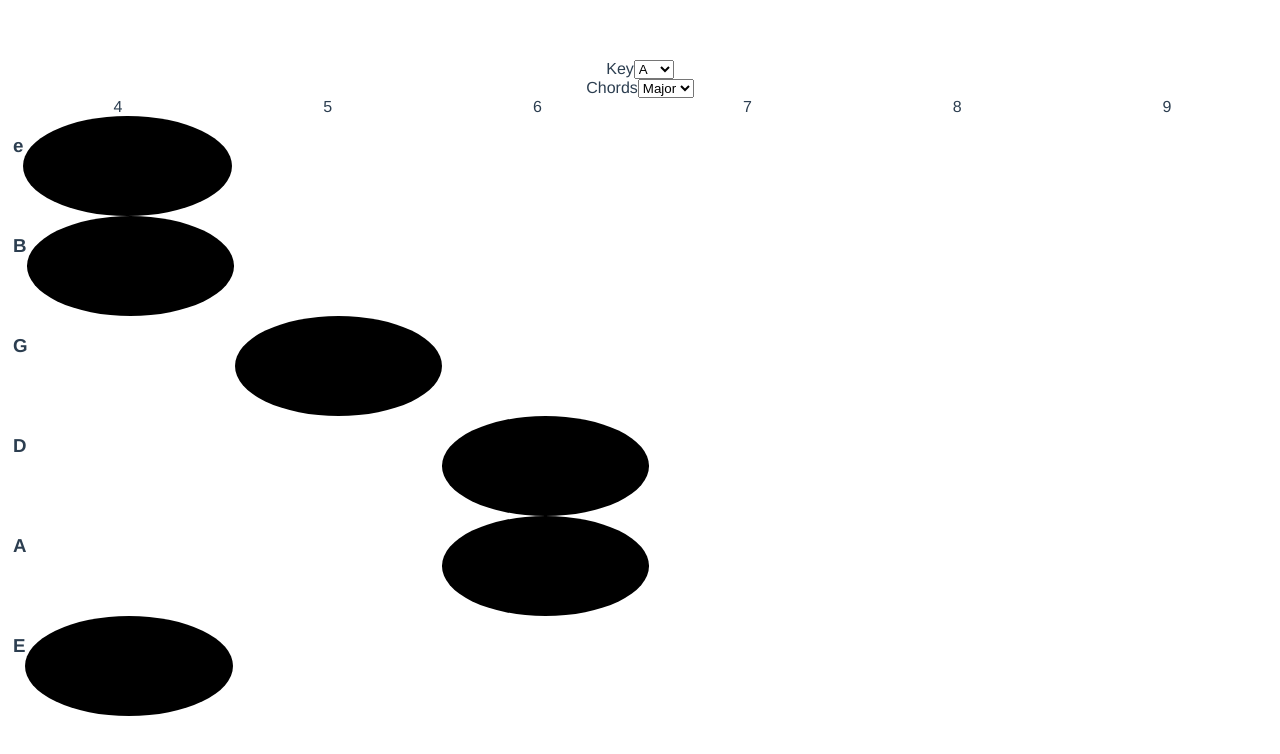
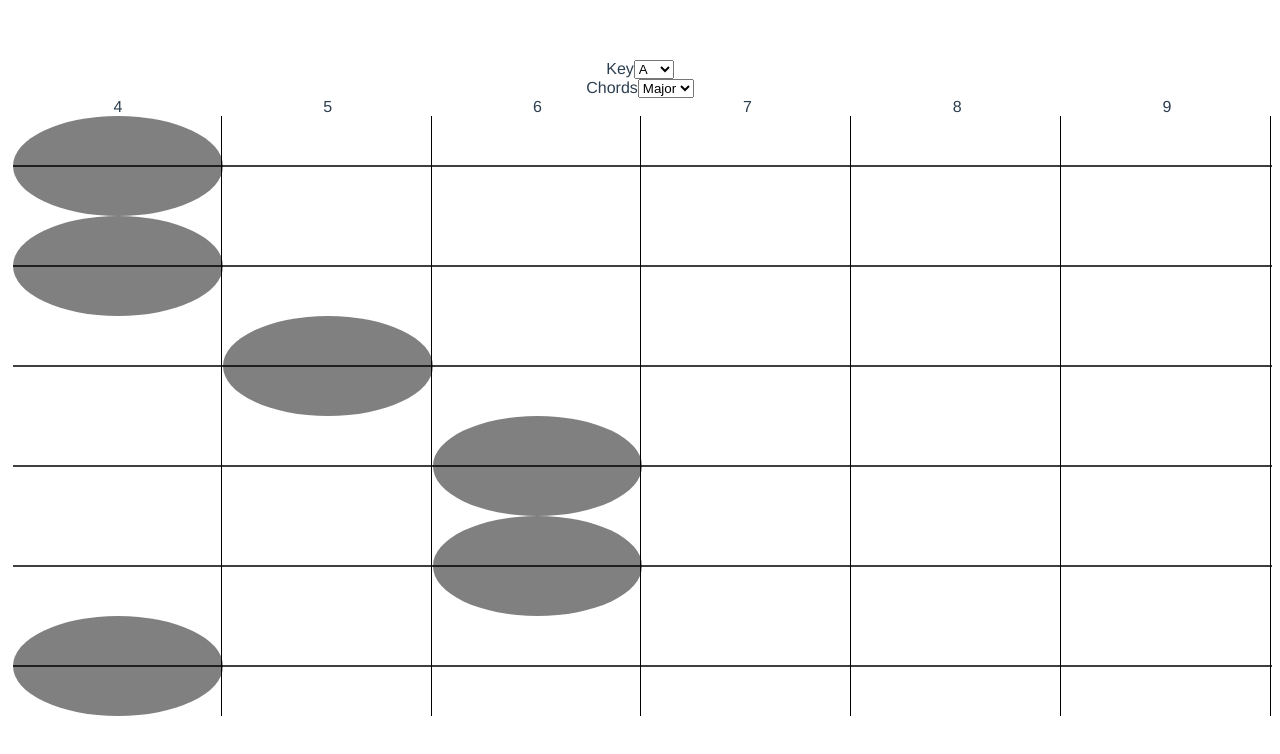
Before and after one commit to jkim176/guitar-chord-helper, a Vue app: page / in a window 1280 px wide. Shown: the top 754 px of the page. Built offline with nearby package versions, Linux system fonts and the light colour scheme.

Commit message:
added strings. fret markers. and the 7th chord shape. This would be a good time to look into refactoring the way shapes and string numbers are handled.

```diff
--- a/src/components/ChordDisplay.vue
+++ b/src/components/ChordDisplay.vue
@@ -14,7 +14,6 @@
 
     <div class="string-container top-string">
       <!-- TODO: dynamically change string name based on configuration -->
-      <h3>e</h3>
       <div v-for="(fret, index) in firstString"
            :key="fret.cellId"
            class="fret"
@@ -24,7 +23,6 @@
     </div>
 
     <div class="string-container mid-string">
-      <h3>B</h3>
       <div v-for="(fret, index) in secondString"
            :key="fret.cellId"
            class="fret"
@@ -34,7 +32,6 @@
     </div>
 
     <div class="string-container mid-string">
-      <h3>G</h3>
       <div v-for="(fret, index) in thirdString"
            :key="fret.cellId"
            class="fret"
@@ -44,7 +41,6 @@
     </div>
 
     <div class="string-container mid-string">
-      <h3>D</h3>
       <div v-for="(fret, index) in fourthString"
            :key="fret.cellId"
            class="fret"
@@ -54,7 +50,6 @@
     </div>
 
     <div class="string-container mid-string">
-      <h3>A</h3>
       <div v-for="(fret, index) in fifthString"
            :key="fret.cellId"
            class="fret"
@@ -64,7 +59,6 @@
     </div>
 
     <div class="string-container bot-string">
-      <h3>E</h3>
       <div v-for="(fret, index) in sixthString"
            :key="fret.cellId"
            class="fret"
@@ -281,6 +275,14 @@ export default {
         fourthString: [0, 0, 1, 0, 0, 0],
         fifthString: [0, 0, 1, 0, 0, 0],
         sixthString: [1, 0, 0, 0, 0, 0]
+      },
+      seventh: {
+        firstString: [1, 0, 0, 0, 0, 0],
+        secondString: [1, 0, 0, 0, 0, 0],
+        thirdString: [0, 1, 0, 0, 0, 0],
+        fourthString: [1, 0, 0, 0, 0, 0],
+        fifthString: [0, 0, 1, 0, 0, 0],
+        sixthString: [1, 0, 0, 0, 0, 0]
       }
     }
   },
@@ -303,6 +305,15 @@ export default {
           this.fourthString[i].marker = this.minor.fourthString[i];
           this.fifthString[i].marker = this.minor.fifthString[i];
           this.sixthString[i].marker = this.minor.sixthString[i];
+        }
+      } else if(chordKeyObject.chordType == "7th") {
+        for(let i = 0; i < this.firstString.length; i++) {
+          this.firstString[i].marker = this.seventh.firstString[i];
+          this.secondString[i].marker = this.seventh.secondString[i];
+          this.thirdString[i].marker = this.seventh.thirdString[i];
+          this.fourthString[i].marker = this.seventh.fourthString[i];
+          this.fifthString[i].marker = this.seventh.fifthString[i];
+          this.sixthString[i].marker = this.seventh.sixthString[i];
         }
       }
       // TODO: frets based on variations
@@ -394,16 +405,39 @@ export default {
 .last-fret {
 
 }
-.fret {
-  flex: 1;
-}
 .circle {
   width: 5px;
   height: 100px;
-  background: black;
+  background: gray;
   border-radius: 50%;
+  opacity: 45;
 }
 .cross {
-
+}
+.fret {
+  flex: 1;
+  padding: 0 10px;
+  display: flex;
+  justify-content: space-between;
+  position: relative;
+}
+.fret:before {
+  content: '';
+  position: absolute;
+  top: 50%;
+  left: 0;
+  border-top: 1px solid black;
+  background: black;
+  width: 100%;
+  transform: translateY(-50%);
+}
+.fret:after {
+  content: '';
+  position: absolute;
+  left: 99%;
+  top: 0;
+  border-right: 1px solid black;
+  background: black;
+  height: 100%;
 }
 </style>
--- a/src/components/Picker.vue
+++ b/src/components/Picker.vue
@@ -30,6 +30,7 @@
               >
         <option>Major</option>
         <option>Minor</option>
+        <option>7th</option>
       </select>
     </div>
 
```
